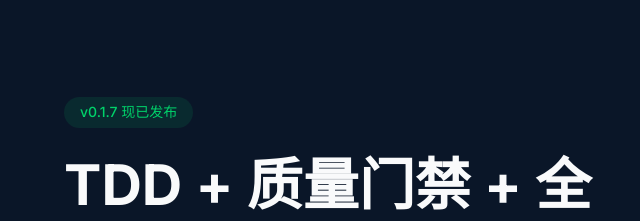
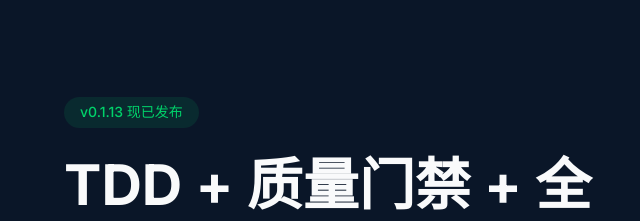
Before and after one commit to bigfish1913/openmatrix-docs, a website: page website/index.html in a window 1280 px wide. Shown: the part 159-380 px from the top of the page, 0-640 px from the left. Drawn offline with Linux system fonts and the light colour scheme.

Commit message:
feat: 更新官网至 v0.1.13
Co-Authored-By: Claude Opus 4.6 <noreply@anthropic.com>

```diff
--- a/website/index.html
+++ b/website/index.html
@@ -56,7 +56,7 @@
   <section class="hero">
     <div class="container">
       <div class="hero-content">
-        <div class="badge">v0.1.7 现已发布</div>
+        <div class="badge">v0.1.13 现已发布</div>
         <h1>TDD + 质量门禁 + 全自动执行<br><span class="highlight">AI 任务编排系统</span></h1>
         <p class="hero-subtitle">
           自动化 ≠ 牺牲质量 | 高质量 ≠ 手动操作
```
